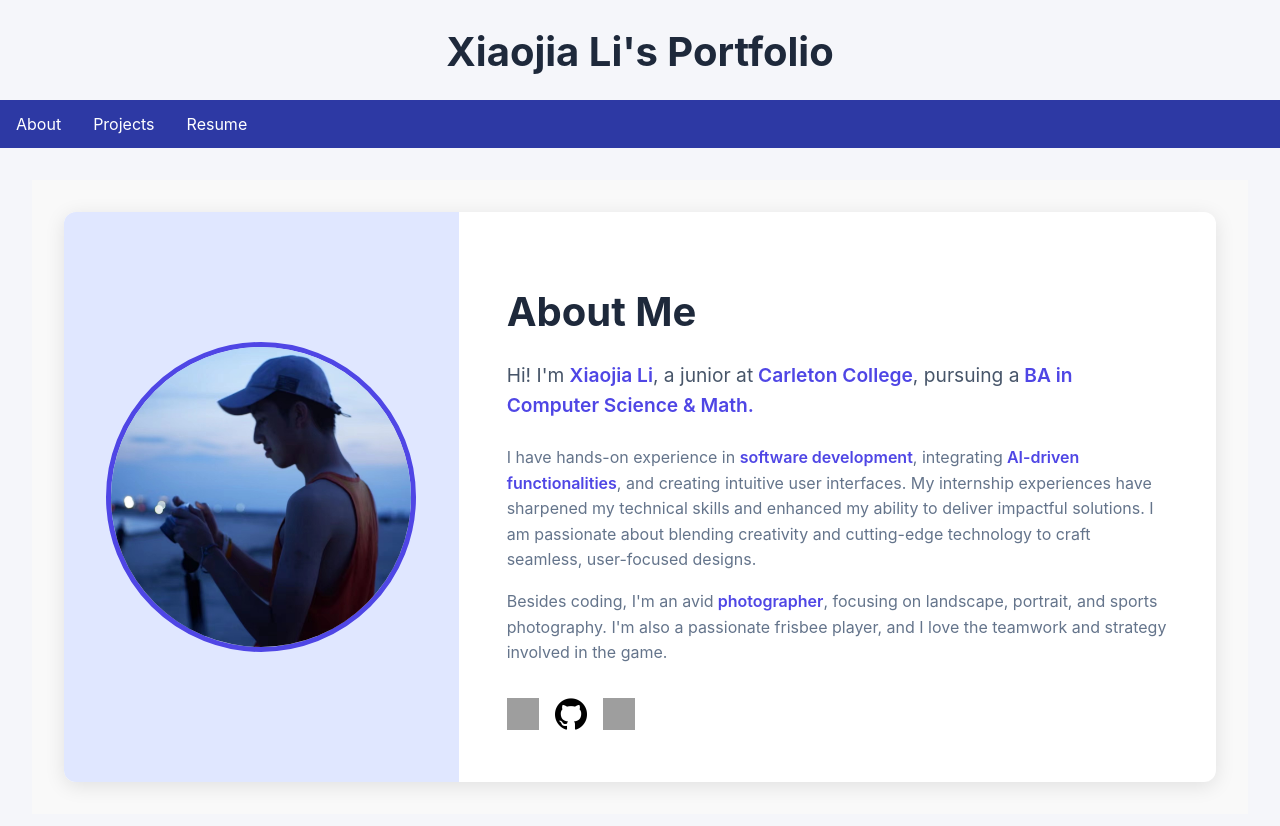
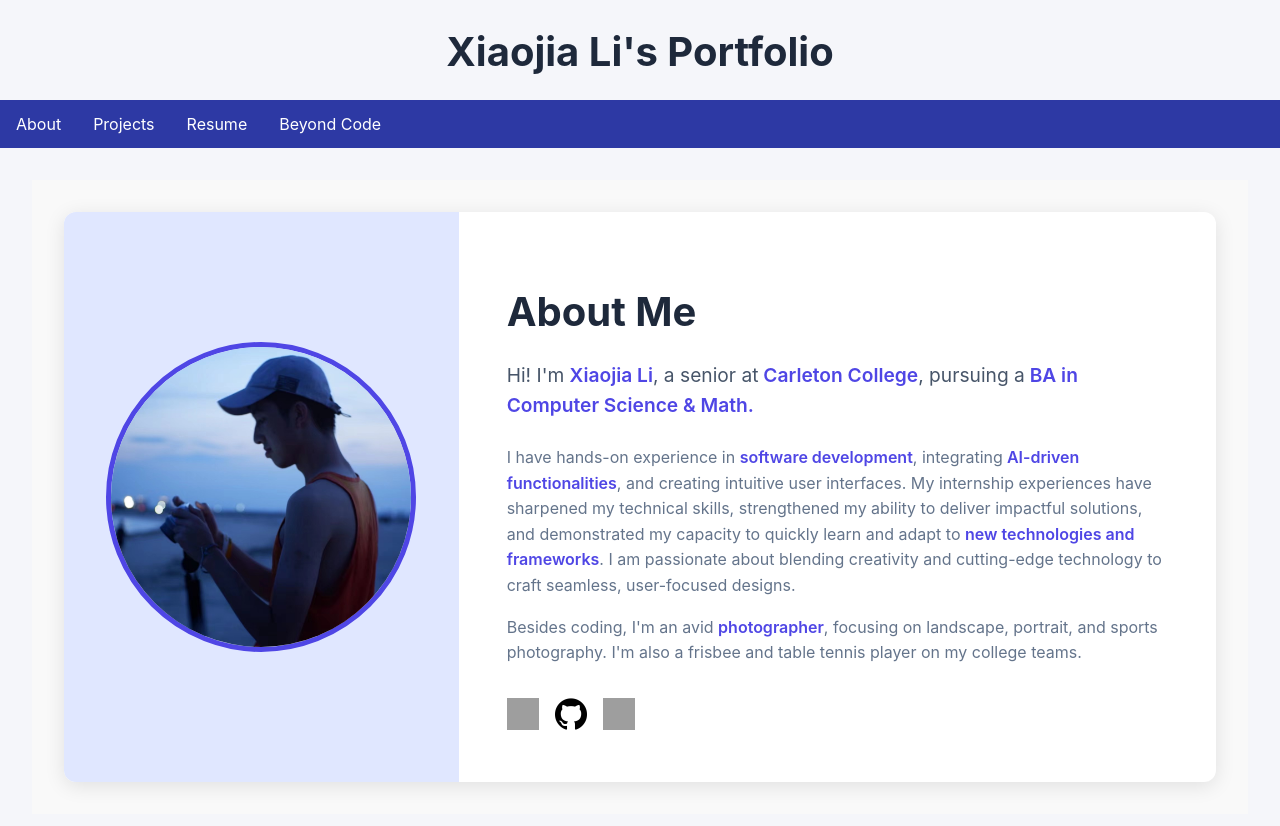
Before and after one commit to jasonli2004/portfolio, a React (Create React App) app: page /about in a window 1280 px wide. Shown: the top 826 px of the page. Built offline with nearby package versions, Linux system fonts and the light colour scheme; grey boxes are pictures that could not be loaded.

Commit message:
updated about me text

```diff
--- a/src/App.js
+++ b/src/App.js
@@ -4,6 +4,7 @@ import Projects from "./Projects";
 import About from "./aboutPage/About";
 import "./App.css";
 import Resume from "./resumePage/Resume";
+import BeyondCode from "./BeyondCodePage/BeyondCode";
 
 function App() {
   return (
@@ -21,6 +22,9 @@ function App() {
           <li>
             <Link to="/resume">Resume</Link>
           </li>
+          <li>
+            <Link to="/beyondCode">Beyond Code</Link>
+          </li>
         </ul>
 
         <main className="portfolio-container">
@@ -28,6 +32,7 @@ function App() {
             <Route path="/" element={<Projects />} />
             <Route path="/about" element={<About />} />
             <Route path="/resume" element={<Resume />} />
+            <Route path="/beyondCode" element={<BeyondCode />} />
           </Routes>
         </main>
       </div>
--- /dev/null
+++ b/src/BeyondCodePage/BeyondCode.js
@@ -0,0 +1,9 @@
+import React from "react";
+
+export default function BeyondCode() {
+  return (
+    <div>
+      <h1>place holder</h1>
+    </div>
+  );
+}
--- a/src/aboutPage/About.js
+++ b/src/aboutPage/About.js
@@ -15,7 +15,7 @@ function About() {
         <div className="about-right">
           <h1>About Me</h1>
           <p className="intro-text">
-            Hi! I'm <span className="highlight">Xiaojia Li</span>, a junior at
+            Hi! I'm <span className="highlight">Xiaojia Li</span>, a senior at
             <span className="highlight"> Carleton College</span>, pursuing a
             <span className="highlight"> BA in Computer Science & Math.</span>{" "}
           </p>
@@ -24,17 +24,20 @@ function About() {
             <span className="highlight">software development</span>, integrating
             <span className="highlight"> AI-driven functionalities</span>, and
             creating intuitive user interfaces. My internship experiences have
-            sharpened my technical skills and enhanced my ability to deliver
-            impactful solutions. I am passionate about blending creativity and
-            cutting-edge technology to craft seamless, user-focused designs.
+            sharpened my technical skills, strengthened my ability to deliver
+            impactful solutions, and demonstrated my capacity to quickly learn
+            and adapt to{" "}
+            <span className="highlight">new technologies and frameworks</span>.
+            I am passionate about blending creativity and cutting-edge
+            technology to craft seamless, user-focused designs.
           </p>
           <p className="description-text">
-            Besides coding, I'm an avid
-            <span className="highlight"> photographer</span>, focusing on
-            landscape, portrait, and sports photography. I'm also a passionate{" "}
-            frisbee player, and I love the teamwork and strategy involved in the
-            game.
+            Besides coding, I'm an avid{" "}
+            <span className="highlight">photographer</span>, focusing on
+            landscape, portrait, and sports photography. I'm also a frisbee and
+            table tennis player on my college teams.
           </p>
+
           <div className="social-links">
             <a
               href="https://www.linkedin.com/in/xiaojia-li-8783a821a/" // Replace with your LinkedIn URL
--- a/src/resumePage/Resume.css
+++ b/src/resumePage/Resume.css
@@ -1,4 +1,24 @@
+.resume {
+  text-align: center; /* center the outer wrapper */
+}
+
+.content-wrapper {
+  display: inline-block; /* shrink to content size */
+  text-align: left; /* inside content-wrapper, align text left */
+  width: 100%;
+  max-width: 800px; /* control width */
+}
+
+.project-links {
+  margin-bottom: 16px;
+}
+
+.project-links a {
+  display: inline-block;
+}
+
 .pdf-viewer {
-  max-width: 80vh;
-  margin-top: 10px;
+  width: 100%;
+  height: 600px;
+  display: block;
 }
--- a/src/resumePage/Resume.js
+++ b/src/resumePage/Resume.js
@@ -2,7 +2,8 @@ import "./Resume.css";
 
 export default function Resume() {
   return (
-    <div>
+    <div className="resume">
+      <div className="content-wrapper">
         <div className="project-links">
           <a
             href="https://drive.google.com/file/d/1Gam77MqZbpAh1Q0wKtr9K_ePTR5fmXHc/view?usp=sharing"
@@ -20,5 +21,6 @@ export default function Resume() {
           height="600px"
         />
       </div>
+    </div>
   );
 }
```
Lines whose indentation alone changed are shown as unchanged.
